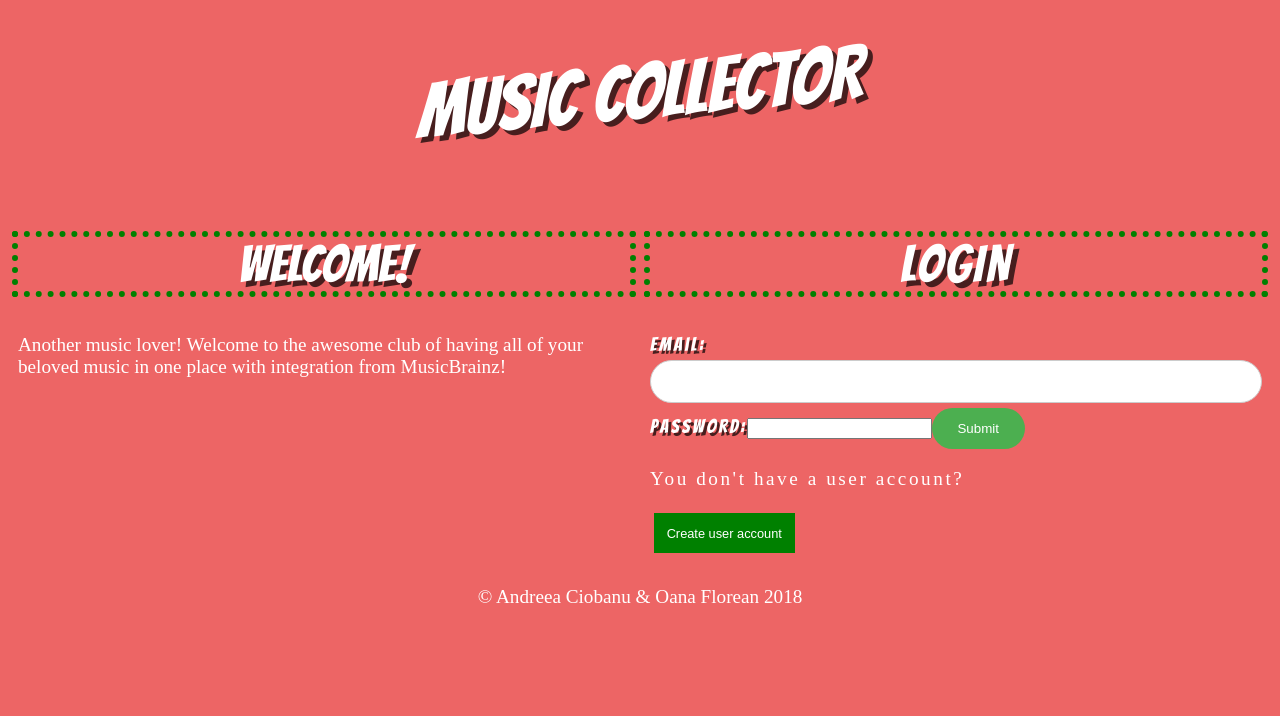
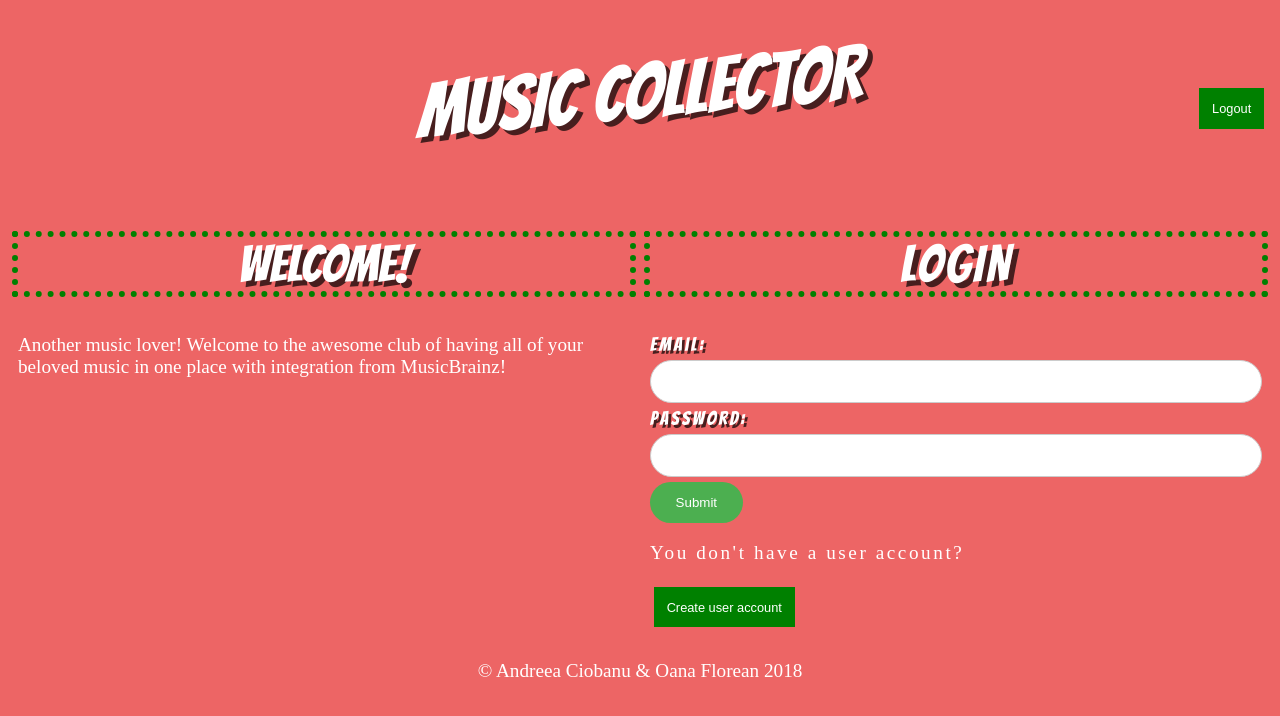
Before and after one commit to oanalavinia/MuCr-Music-Collector-, a React app in the folder FrontEnd/my-app/: page / in a window 1280 px wide. Built offline with nearby package versions, Linux system fonts and the light colour scheme; a web font is replaced by a local one.

Commit message:
logout functionality

```diff
--- a/FrontEnd/my-app/public/index.html
+++ b/FrontEnd/my-app/public/index.html
@@ -8,6 +8,9 @@
 <body>
 
 <header>
+    <form method="get" action="/logout/">
+      <button type="submit" class="back">Logout</button>
+  </form>
   <h1>Music Collector</h1>
 </header>
 
--- a/FrontEnd/my-app/public/styles.css
+++ b/FrontEnd/my-app/public/styles.css
@@ -3,7 +3,6 @@
 header, body {
   background-color: #ED6565;
 }
-
 
 h1 {
   text-align: center;
@@ -15,8 +14,12 @@ h1 {
   font-family: 'Bangers', cursive;
   text-shadow: 0.4vw 0.4vw 0 rgba(0, 0, 0, 0.7);
   transform: skew(0, -5deg);
+  position:relative;
 }
 
+img {
+    height: 1.8vw;
+}
 h2 {
   text-align: center;
   font-weight: normal;
@@ -37,6 +40,20 @@ h4 {
 	color: #fff;
 }
 
+.back {
+    background-color: green;
+    border: none;
+    color: white;
+    padding: 1vw 1vw;
+    text-align: center;
+    font-size: 1vw;
+    cursor: pointer;
+    top: 8px;
+    right: 16px;
+    position: absolute;
+    margin-top: 80px;
+}
+
 .container {
     font-family: 'Bangers', cursive;
 	font-size: 1.5vw;
@@ -46,6 +63,17 @@ h4 {
 }
 
 input[type=text], select, textarea {
+    width: 100%;
+    padding: 1vw;
+    border: 1px solid #ccc;
+    border-radius: 3vw;
+    box-sizing: border-box;
+    margin-top: 0.5vw;
+    margin-bottom: 0.4vw;
+    resize: vertical;
+}
+
+input[type=password]{
     width: 100%;
     padding: 1vw;
     border: 1px solid #ccc;
--- /dev/null
+++ b/FrontEnd/my-app/src/components/logout.js
@@ -0,0 +1,17 @@
+import React, {Component} from "react";
+import "./styles.css";
+import Cookies from "universal-cookie";
+import {Redirect} from "react-router-dom";
+
+export default class logout extends React.Component {
+    constructor(props) {
+        super(props);
+        this.cookies = new Cookies();
+        this.cookies.remove("token",{path: '/'});
+        this.cookies.remove("user_uid",{path: '/'});
+
+    }
+    render() {
+        return (<Redirect to='/'/>);
+    }
+}
--- a/FrontEnd/my-app/src/components/styles.css
+++ b/FrontEnd/my-app/src/components/styles.css
@@ -14,6 +14,7 @@ h1 {
   font-family: 'Bangers', cursive;
   text-shadow: 0.4vw 0.4vw 0 rgba(0, 0, 0, 0.7);
   transform: skew(0, -5deg);
+  position:relative;
 }
 
 img {
@@ -39,6 +40,20 @@ h4 {
 	color: #fff;
 }
 
+.back {
+    background-color: green;
+    border: none;
+    color: white;
+    padding: 1vw 1vw;
+    text-align: center;
+    font-size: 1vw;
+    cursor: pointer;
+    top: 8px;
+    right: 16px;
+    position: absolute;
+    margin-top: 80px;
+}
+
 .container {
     font-family: 'Bangers', cursive;
 	font-size: 1.5vw;
@@ -48,6 +63,17 @@ h4 {
 }
 
 input[type=text], select, textarea {
+    width: 100%;
+    padding: 1vw;
+    border: 1px solid #ccc;
+    border-radius: 3vw;
+    box-sizing: border-box;
+    margin-top: 0.5vw;
+    margin-bottom: 0.4vw;
+    resize: vertical;
+}
+
+input[type=password]{
     width: 100%;
     padding: 1vw;
     border: 1px solid #ccc;
--- a/FrontEnd/my-app/src/index.css
+++ b/FrontEnd/my-app/src/index.css
@@ -14,6 +14,11 @@ h1 {
   font-family: 'Bangers', cursive;
   text-shadow: 0.4vw 0.4vw 0 rgba(0, 0, 0, 0.7);
   transform: skew(0, -5deg);
+  position:relative;
+}
+
+img {
+  height: 1.8vw;
 }
 
 h2 {
@@ -36,6 +41,20 @@ h4 {
   color: #fff;
 }
 
+.back {
+  background-color: green;
+  border: none;
+  color: white;
+  padding: 1vw 1vw;
+  text-align: center;
+  font-size: 1vw;
+  cursor: pointer;
+  top: 8px;
+  right: 16px;
+  position: absolute;
+  margin-top: 80px;
+}
+
 .container {
   font-family: 'Bangers', cursive;
   font-size: 1.5vw;
@@ -45,6 +64,17 @@ h4 {
 }
 
 input[type=text], select, textarea {
+  width: 100%;
+  padding: 1vw;
+  border: 1px solid #ccc;
+  border-radius: 3vw;
+  box-sizing: border-box;
+  margin-top: 0.5vw;
+  margin-bottom: 0.4vw;
+  resize: vertical;
+}
+
+input[type=password]{
   width: 100%;
   padding: 1vw;
   border: 1px solid #ccc;
--- a/FrontEnd/my-app/src/index.js
+++ b/FrontEnd/my-app/src/index.js
@@ -10,6 +10,7 @@ import getuser from './components/get_user'
 import add_item from './components/add_item'
 import get_group_info from './components/get_group_info'
 import create_group from './components/create_group'
+import logout from './components/logout'
 import './index.css';
 ReactDOM.render(
     <Router>
@@ -21,6 +22,7 @@ ReactDOM.render(
             <Route exact path="/getGroups/" component={get_groups} />
             <Route path="/getGroupInfo/:id/:type/:subtype" component={get_group_info} />
 			<Route path="/createGroup/" component={create_group}/>
+            <Route path="/logout/" component={logout}/>
         </div>
     </Router>,
     document.getElementById('root')
--- a/FrontEnd/my-app/src/styles.css
+++ b/FrontEnd/my-app/src/styles.css
@@ -14,8 +14,12 @@ h1 {
   font-family: 'Bangers', cursive;
   text-shadow: 0.4vw 0.4vw 0 rgba(0, 0, 0, 0.7);
   transform: skew(0, -5deg);
+  position:relative;
 }
 
+img {
+    height: 1.8vw;
+}
 h2 {
   text-align: center;
   font-weight: normal;
@@ -34,6 +38,20 @@ h4 {
 	letter-spacing: 0.2vw;
 	text-shadow: 0.2vw 0.2vw 0 rgba(0, 0, 0, 0.7);
 	color: #fff;
+}
+
+.back {
+    background-color: green;
+    border: none;
+    color: white;
+    padding: 1vw 1vw;
+    text-align: center;
+    font-size: 1vw;
+    cursor: pointer;
+    top: 8px;
+    right: 16px;
+    position: absolute;
+    margin-top: 80px;
 }
 
 .container {
@@ -55,7 +73,7 @@ input[type=text], select, textarea {
     resize: vertical;
 }
 
-input[type=password], select, textarea {
+input[type=password]{
     width: 100%;
     padding: 1vw;
     border: 1px solid #ccc;
@@ -124,7 +142,7 @@ tr:hover {background-color: #f5f5f5;}
     display: inline-block;
 	text-align:center;
     width: 22vw;
-	height: 25vw;
+	height: 27vw;
     margin: 0.5vw;
     border: 0.3vw solid white;
 	overflow: auto;
@@ -215,6 +233,21 @@ ul li {
     display: inline-block;
 }
 
+.insert-p{
+	font-family: 'Antic';
+	color: #fff;
+	float: left;
+	font-size: 1.5vw;
+	clear: both;
+	margin-left:2vw;
+	height:1vw;
+	width: 300px;
+}
+
+.small-input{
+    width: 300px;
+}
+
 .search-p{
 	font-family: 'Antic';
 	color: #fff;
@@ -226,6 +259,7 @@ ul li {
 	width: 6vw;
 }
 
+
 .search-box{
 	width:15vw;
 	float: left;
```
